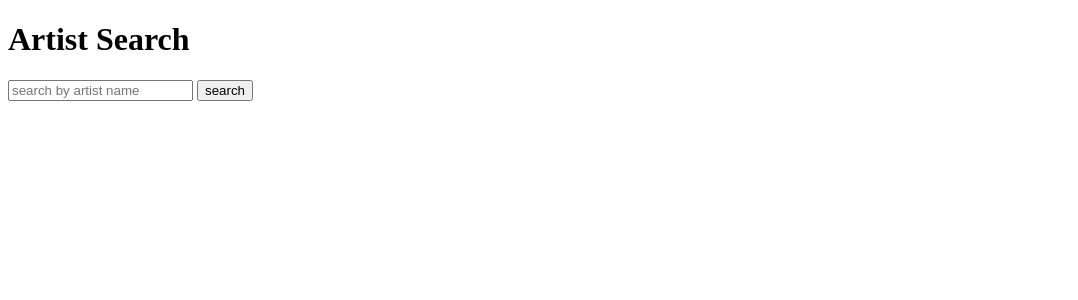
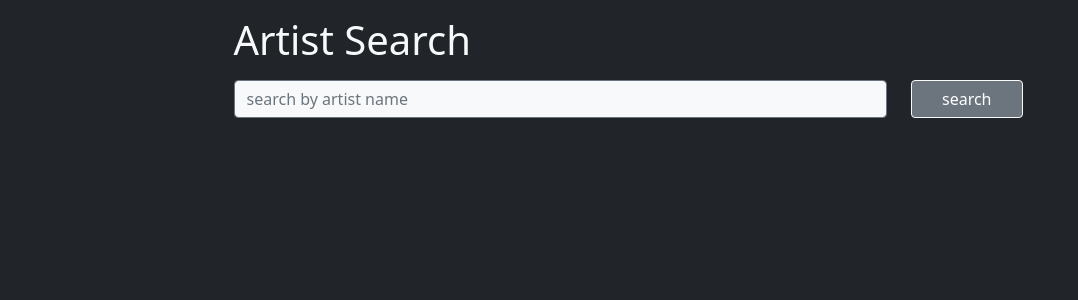
Before and after one commit to dwaynelaforce/artist_search, a Django app: page / in a window 1280 px wide. Shown: the top 300 px of the page, without its empty margins (0-1078 px from the left). Run offline with Django 3.2, Linux system fonts and the light colour scheme.

Commit message:
p1s and p2s are done

```diff
--- a/artist_search_app/templates/index.html
+++ b/artist_search_app/templates/index.html
@@ -5,16 +5,21 @@
     <meta http-equiv="X-UA-Compatible" content="IE=edge">
     <meta name="viewport" content="width=device-width, initial-scale=1.0">
     <title>Artist Search</title>
+    <link href="https://cdn.jsdelivr.net/npm/bootstrap@5.0.0-beta2/dist/css/bootstrap.min.css" rel="stylesheet" integrity="sha384-BmbxuPwQa2lc/FVzBcNJ7UAyJxM6wuqIj61tLrc4wSX0szH/Ev+nYRRuWlolflfl" crossorigin="anonymous">
 </head>
-<body>
-    <h1>Artist Search</h1>
-    <form action="/search" method="post">
+<body class="bg-dark">
+    <div class="container">
+        <div class="row w-75 m-auto text-light">
+            <h1 class="my-3">Artist Search</h1>
+            <form action="/search" method="post" class="row mb-3">
                 {% csrf_token %}
-        <input type="text" name="query" placeholder="search by artist name"/>
-        <button>search</button>
+                <div class="col-lg-10">
+                    <input type="text" name="query" placeholder="search by artist name" class="form-control bg-light border border-secondary mb-3"/>
+                </div>
+                <div class="col-lg">
+                    <button class="btn btn-secondary border border-light w-100">search</button>
+                </div>
             </form>
-    <div>
-    </div>
             <div class="results_area">
                 {% if results %}
                     <p>showing results for: "{{query}}" ({{count}} results)</p>
@@ -28,6 +33,8 @@
                     <p>Sorry, we didn't find any artists matching "{{query}}"</p>
                 {% endif %}
             </div>
-
+        </div>
+    </div>
+    <script src="https://cdn.jsdelivr.net/npm/bootstrap@5.0.0-beta2/dist/js/bootstrap.bundle.min.js" integrity="sha384-b5kHyXgcpbZJO/tY9Ul7kGkf1S0CWuKcCD38l8YkeH8z8QjE0GmW1gYU5S9FOnJ0" crossorigin="anonymous"></script>
 </body>
 </html>
```
Also changed, not shown: README.md, 1 other file. Lines whose indentation alone changed are shown as unchanged.
